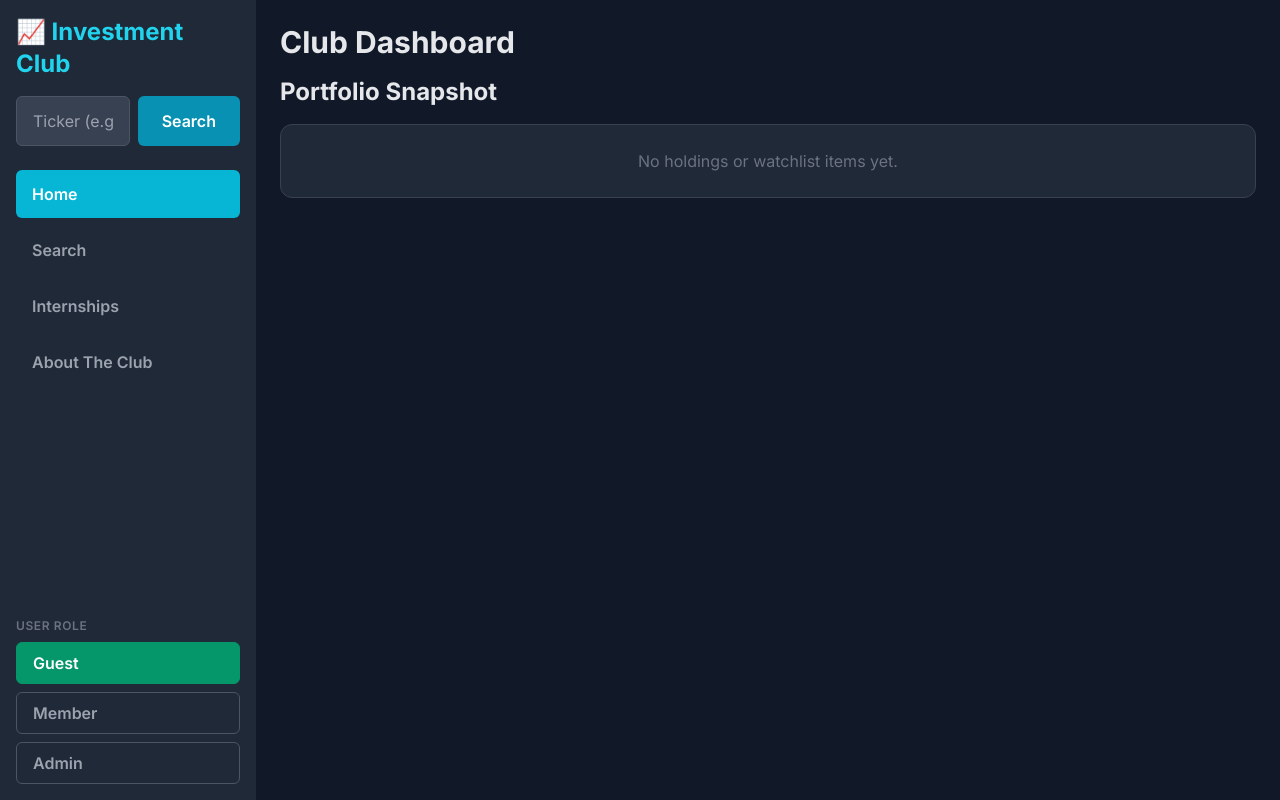
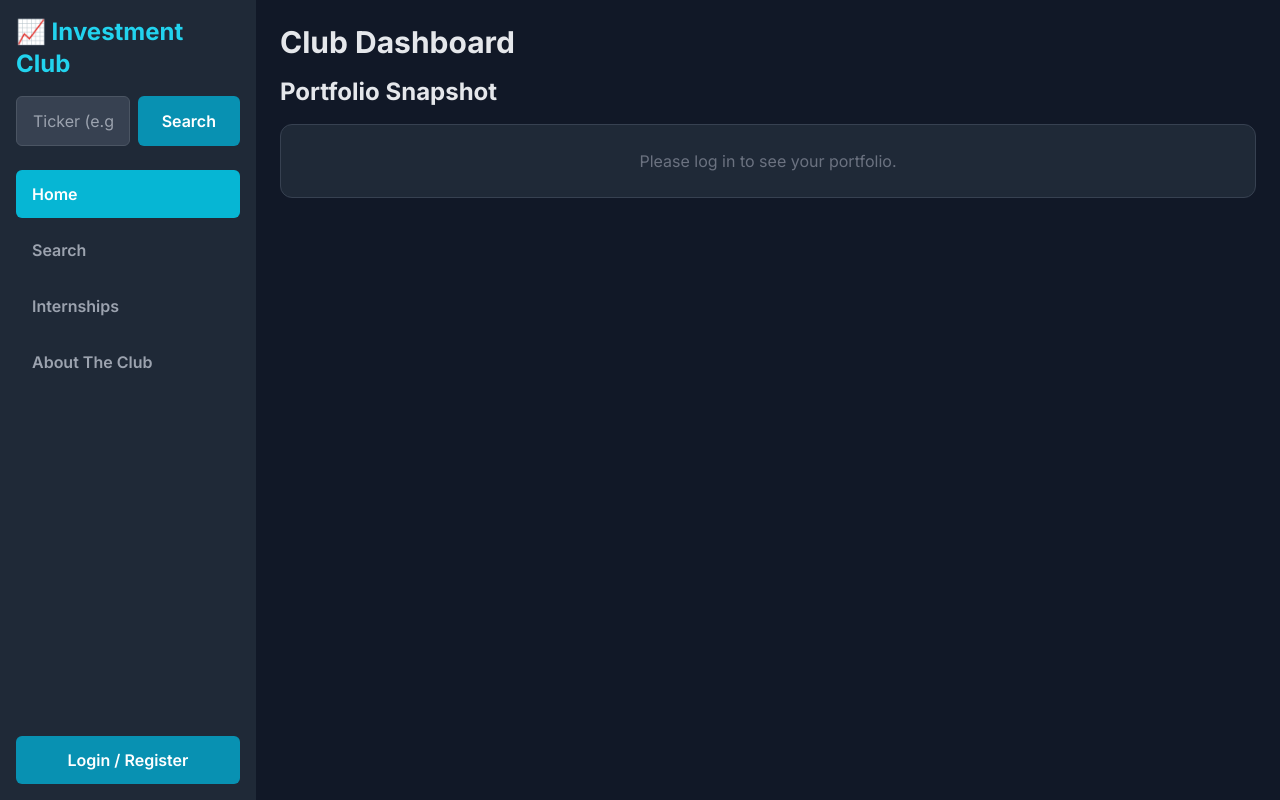
Before and after one commit to CivilizedCoder/InvestmentClub, a Flask app: page / in a window 1280 px wide. Run offline with Flask 3, Linux system fonts and the light colour scheme; data that the repository does not hold is empty; some libraries are stand-ins or nearby versions.

Commit message:
users v1

```diff
--- a/app.py
+++ b/app.py
@@ -1,6 +1,8 @@
 # app.py
-from flask import Flask, jsonify, render_template, request
+from flask import Flask, jsonify, render_template, request, redirect, url_for
 from flask_sqlalchemy import SQLAlchemy
+from flask_login import LoginManager, UserMixin, login_user, logout_user, login_required, current_user
+from flask_bcrypt import Bcrypt
 import yfinance as yf
 import pandas as pd
 import os
@@ -8,9 +10,19 @@ from sqlalchemy import inspect, text, func
 from sqlalchemy.exc import ProgrammingError
 import math
 from datetime import datetime, timedelta
+import click
 
-# Initialize the SQLAlchemy database extension WITHOUT an app instance.
+# Initialize extensions
 db = SQLAlchemy()
+bcrypt = Bcrypt()
+login_manager = LoginManager()
+login_manager.login_view = 'login' # Redirect to /login if @login_required fails
+login_manager.login_message_category = 'info'
+
+@login_manager.user_loader
+def load_user(user_id):
+    """Flask-Login hook to load a user from the database."""
+    return User.query.get(int(user_id))
 
 # Initialize the Flask application
 app = Flask(__name__,
@@ -34,13 +46,32 @@ if database_url:
         database_url += '?sslmode=require'
 
 app.config['SQLALCHEMY_DATABASE_URI'] = database_url
+app.config['SECRET_KEY'] = os.environ.get('SECRET_KEY', 'a-fallback-secret-key-for-development') # Needed for sessions
 app.config['SQLALCHEMY_TRACK_MODIFICATIONS'] = False
 app.config['SQLALCHEMY_ENGINE_OPTIONS'] = { 'pool_pre_ping': True }
 
-# Now, associate the database with the app instance.
+# Now, associate the extensions with the app instance.
 db.init_app(app)
+bcrypt.init_app(app)
+login_manager.init_app(app)
 
 # --- DATABASE MODELS ---
+class User(UserMixin, db.Model):
+    """User model for authentication and roles."""
+    id = db.Column(db.Integer, primary_key=True)
+    username = db.Column(db.String(80), unique=True, nullable=False)
+    password_hash = db.Column(db.String(128), nullable=False)
+    role = db.Column(db.String(20), nullable=False, default='member') # Roles: 'member', 'admin'
+
+    def set_password(self, password):
+        self.password_hash = bcrypt.generate_password_hash(password).decode('utf-8')
+
+    def check_password(self, password):
+        return bcrypt.check_password_hash(self.password_hash, password)
+
+    def to_dict(self):
+        return {'id': self.id, 'username': self.username, 'role': self.role}
+
 class Holding(db.Model):
     id = db.Column(db.Integer, primary_key=True)
     symbol = db.Column(db.String(10), nullable=False)
@@ -111,6 +142,26 @@ with app.app_context():
 def shutdown_session(exception=None):
     db.session.remove()
 
+# --- CLI COMMANDS ---
+@app.cli.command("create-admin")
+def create_admin():
+    """Creates the initial admin user from environment variables."""
+    admin_user = os.environ.get('ADMIN_USERNAME')
+    admin_pass = os.environ.get('ADMIN_PASSWORD')
+    if not admin_user or not admin_pass:
+        print("Error: ADMIN_USERNAME and ADMIN_PASSWORD environment variables must be set.")
+        return
+
+    if User.query.filter_by(username=admin_user).first():
+        print(f"User '{admin_user}' already exists.")
+        return
+
+    new_admin = User(username=admin_user, role='admin')
+    new_admin.set_password(admin_pass)
+    db.session.add(new_admin)
+    db.session.commit()
+    print(f"Admin user '{admin_user}' created successfully.")
+
 # --- HELPER FUNCTIONS ---
 def add_columns_if_missing():
     """Checks for and adds missing columns to tables."""
@@ -174,10 +225,62 @@ def format_df_to_records(df):
     df = df.where(pd.notnull(df), None)
     return df.to_dict('records')
 
+# --- AUTHENTICATION ROUTES ---
+@app.route('/login', methods=['GET', 'POST'])
+def login():
+    if current_user.is_authenticated:
+        return redirect(url_for('index'))
+    if request.method == 'POST':
+        data = request.get_json()
+        user = User.query.filter_by(username=data['username']).first()
+        if user and user.check_password(data['password']):
+            login_user(user, remember=True)
+            return jsonify({'success': True, 'user': user.to_dict()})
+        return jsonify({'success': False, 'error': 'Invalid username or password'}), 401
+    return render_template('login.html')
+
+@app.route('/register', methods=['GET', 'POST'])
+def register():
+    if current_user.is_authenticated:
+        return redirect(url_for('index'))
+    if request.method == 'POST':
+        data = request.get_json()
+        username = data.get('username')
+        password = data.get('password')
+        if not username or not password:
+            return jsonify({'success': False, 'error': 'Username and password are required.'}), 400
+        if User.query.filter_by(username=username).first():
+            return jsonify({'success': False, 'error': 'Username is already taken.'}), 400
+
+        new_user = User(username=username, role='member') # New users are members by default
+        new_user.set_password(password)
+        db.session.add(new_user)
+        db.session.commit()
+        login_user(new_user, remember=True)
+        return jsonify({'success': True, 'user': new_user.to_dict()})
+    return render_template('register.html')
+
+@app.route('/logout')
+@login_required
+def logout():
+    logout_user()
+    return redirect(url_for('login'))
+
 # --- HTML & API ROUTES ---
 @app.route('/')
 def index():
     return render_template('index.html')
+
+@app.route('/api/status')
+def get_status():
+    """Provides frontend with current user's login status and info."""
+    if current_user.is_authenticated:
+        return jsonify({
+            'loggedIn': True,
+            'user': current_user.to_dict()
+        })
+    else:
+        return jsonify({'loggedIn': False})
 
 @app.route('/api/quotes', methods=['POST'])
 def get_quotes():
@@ -332,6 +435,7 @@ def get_stock_data(ticker_symbol):
 # --- DATABASE API ENDPOINTS ---
 
 @app.route('/api/portfolio', methods=['GET'])
+@login_required
 def get_transactions():
     try:
         transactions = Holding.query.order_by(Holding.date.asc()).all()
@@ -344,8 +448,14 @@ def get_transactions():
 
 
 @app.route('/api/transaction', methods=['POST'])
+@login_required
 def add_transaction():
     data = request.get_json()
+    is_real = data.get('isReal', False)
+
+    # --- Secure Role-Based Validation ---
+    if is_real and current_user.role != 'admin':
+        return jsonify({"error": "Forbidden: Only admins can add real transactions."}), 403
 
     # --- VALIDATION ---
     if data.get('transactionType') == 'sell':
@@ -400,7 +510,10 @@ def add_transaction():
     return jsonify(new_transaction.to_dict()), 201
 
 @app.route('/api/transaction/<int:transaction_id>', methods=['DELETE'])
+@login_required
 def delete_transaction(transaction_id):
+    if current_user.role != 'admin':
+        return jsonify({"error": "Forbidden: Only admins can delete transactions."}), 403
     transaction = Holding.query.get(transaction_id)
     if transaction is None: return jsonify({"error": "Transaction not found"}), 404
     db.session.delete(transaction)
@@ -408,7 +521,10 @@ def delete_transaction(transaction_id):
     return jsonify({"message": "Transaction deleted successfully"})
 
 @app.route('/api/portfolio/section', methods=['POST'])
+@login_required
 def update_holding_section():
+    if current_user.role != 'admin':
+        return jsonify({"error": "Forbidden: Only admins can modify sections."}), 403
     data = request.get_json()
     symbol = data.get('symbol')
     new_section = data.get('section')
@@ -430,7 +546,11 @@ def update_holding_section():
 # Presentations
 @app.route('/api/presentations', methods=['GET'])
 def get_presentations():
-    role = request.args.get('role', 'guest')
+    # Determine role securely from the logged-in user
+    role = 'guest'
+    if current_user.is_authenticated:
+        role = current_user.role
+
     try:
         presentations = Presentation.query.order_by(Presentation.id.desc()).all()
         return jsonify([p.to_dict(role=role) for p in presentations])
@@ -444,6 +564,7 @@ def get_presentations():
 
 
 @app.route('/api/presentations', methods=['POST'])
+@login_required
 def add_presentation():
     data = request.get_json()
     if not all(k in data for k in ['title', 'url', 'ticker', 'action']):
@@ -463,6 +584,7 @@ def add_presentation():
     return jsonify(new_presentation.to_dict(role='admin')), 201
 
 @app.route('/api/presentations/<int:presentation_id>/vote', methods=['POST'])
+@login_required
 def vote_on_presentation(presentation_id):
     data = request.get_json()
     vote_type = data.get('voteType')
@@ -499,7 +621,10 @@ def get_page_content(page_name):
         return jsonify({'content': default_content.get(page_name, '<p>Content not found.</p>')})
 
 @app.route('/api/page/<page_name>', methods=['POST'])
+@login_required
 def update_page_content(page_name):
+    if current_user.role != 'admin':
+        return jsonify({"error": "Forbidden: Only admins can edit page content."}), 403
     data = request.get_json()
     new_content = data.get('content')
 
@@ -515,4 +640,5 @@ def update_page_content(page_name):
 
 
 if __name__ == '__main__':
+    # Use a different port if needed, e.g., app.run(debug=True, port=5001)
     app.run(debug=True)
--- a/requirements.txt
+++ b/requirements.txt
@@ -4,3 +4,5 @@ yfinance
 gunicorn
 Flask-SQLAlchemy
 psycopg2
+Flask-Login
+Flask-Bcrypt
--- a/static/script.js
+++ b/static/script.js
@@ -7,14 +7,25 @@ document.addEventListener('DOMContentLoaded', () => {
     let recentSearches = [];
     const MAX_RECENT_SEARCHES = 5;
     let transactionToDeleteId = null;
-    let currentUserRole = 'guest'; // 'guest', 'member', or 'admin'
+    // The currentUser object is the single source of truth for user state.
+    let currentUser = { loggedIn: false, username: 'Guest', role: 'guest' };
 
     // --- INITIALIZATION ---
     async function initialize() {
         initializeEventListeners();
-        await fetchTransactions();
+        // Fetch user status first to determine permissions before loading data
+        await fetchUserStatus();
+
+        // Only fetch sensitive data if logged in
+        if (currentUser.loggedIn) {
+            await fetchTransactions();
+        }
+
+        // Update UI based on permissions and then activate the default tab
         updateUIVisibility();
         activateTab('home');
+
+        // Fetch public content
         fetchPageContent('about');
         fetchPageContent('internships');
 
@@ -22,6 +33,47 @@ document.addEventListener('DOMContentLoaded', () => {
         setInterval(autoRefreshPrices, 10000);
         // Set an interval to refresh presentation vote timers
         setInterval(renderPresentations, 60000);
+    }
+
+    // --- AUTHENTICATION & USER STATUS ---
+    async function fetchUserStatus() {
+        try {
+            const response = await fetch('/api/status');
+            const data = await response.json();
+            if (data.loggedIn) {
+                currentUser = {
+                    loggedIn: true,
+                    username: data.user.username,
+                    role: data.user.role
+                };
+            } else {
+                currentUser = { loggedIn: false, username: 'Guest', role: 'guest' };
+            }
+        } catch (error) {
+            console.error("Error fetching user status:", error);
+            currentUser = { loggedIn: false, username: 'Guest', role: 'guest' };
+        }
+        // Update the auth section in the sidebar
+        renderAuthSection();
+    }
+
+    function renderAuthSection() {
+        const authSection = document.getElementById('auth-section');
+        if (!authSection) return;
+
+        if (currentUser.loggedIn) {
+            authSection.innerHTML = `
+                <div class="text-center mb-2">
+                    <p class="font-semibold text-white">${currentUser.username}</p>
+                    <p class="text-sm text-gray-400 capitalize">${currentUser.role}</p>
+                </div>
+                <a href="/logout" class="button-secondary w-full text-center">Logout</a>
+            `;
+        } else {
+            authSection.innerHTML = `
+                <a href="/login" class="button-primary w-full text-center">Login / Register</a>
+            `;
+        }
     }
 
     // --- AUTO-REFRESHER ---
@@ -112,13 +164,6 @@ document.addEventListener('DOMContentLoaded', () => {
             }
         });
 
-        document.getElementById('userRoleSelector').addEventListener('click', (e) => {
-            if (e.target.matches('.role-btn')) {
-                const newRole = e.target.dataset.role;
-                setCurrentUserRole(newRole);
-            }
-        });
-
         // --- INJECT AND SET UP 'ADD TEXT' BUTTONS ---
         const addCardButtons = document.querySelectorAll('#addAboutCardBtn, #addInternshipsCardBtn');
         addCardButtons.forEach(btn => {
@@ -140,21 +185,14 @@ document.addEventListener('DOMContentLoaded', () => {
     }
 
     // --- USER PERMISSIONS ---
-    function setCurrentUserRole(role) {
-        currentUserRole = role;
-        document.querySelectorAll('.role-btn').forEach(btn => {
-            btn.classList.toggle('active', btn.dataset.role === role);
-        });
-        updateUIVisibility();
-    }
-
     function updateUIVisibility() {
+        const role = currentUser.role;
         const guestTabs = ['home', 'search', 'internships', 'about'];
         const memberTabs = [...guestTabs, 'portfolio', 'transactions', 'presentations'];
         const adminTabs = [...memberTabs, 'admin'];
 
         let visibleTabs;
-        switch (currentUserRole) {
+        switch (role) {
             case 'member': visibleTabs = memberTabs; break;
             case 'admin': visibleTabs = adminTabs; break;
             default: visibleTabs = guestTabs; // guest
@@ -172,10 +210,14 @@ document.addEventListener('DOMContentLoaded', () => {
         }
 
         // Show/hide admin buttons
-        const isAdmin = currentUserRole === 'admin';
+        const isAdmin = role === 'admin';
         document.getElementById('editAboutBtn').classList.toggle('hidden', !isAdmin);
         document.getElementById('editInternshipsBtn').classList.toggle('hidden', !isAdmin);
-        document.getElementById('addSectionBtn').style.display = isAdmin ? 'block' : 'none';
+
+        const addSectionBtn = document.getElementById('addSectionBtn');
+        if(addSectionBtn) {
+            addSectionBtn.style.display = isAdmin ? 'block' : 'none';
+        }
 
         // Re-render content that depends on role
         renderSearchTab(currentStockData);
@@ -236,7 +278,16 @@ document.addEventListener('DOMContentLoaded', () => {
     async function fetchTransactions() {
         try {
             const response = await fetch('/api/portfolio');
-            if (!response.ok) throw new Error('Failed to fetch transactions');
+            if (!response.ok) {
+                // If unauthorized (401), it will be caught, and transactions will remain empty.
+                // This is expected for logged-out users.
+                if (response.status === 401) {
+                    console.log("User not logged in. Cannot fetch transactions.");
+                    transactions = [];
+                    return;
+                }
+                throw new Error('Failed to fetch transactions');
+            }
             transactions = await response.json();
         } catch (error) {
             console.error("Fetch transactions error:", error);
@@ -259,7 +310,8 @@ document.addEventListener('DOMContentLoaded', () => {
         };
 
         if (isReal) {
-            if (currentUserRole !== 'admin') {
+            // Frontend check for better UX, but the backend now enforces this rule.
+            if (currentUser.role !== 'admin') {
                 alert("Only admins can add real transactions.");
                 return;
             }
@@ -313,7 +365,7 @@ document.addEventListener('DOMContentLoaded', () => {
     }
 
     function promptForDelete(id) {
-        if (currentUserRole !== 'admin') {
+        if (currentUser.role !== 'admin') {
             alert("Only admins can delete transactions.");
             return;
         }
@@ -632,7 +684,7 @@ document.addEventListener('DOMContentLoaded', () => {
                     </div>
                     <div class="chart-container" style="height: 400px;"><canvas id="stockChart"></canvas></div>
                 </div>
-                ${currentUserRole !== 'guest' ? getAddToPortfolioHtml(info.symbol) : ''}
+                ${currentUser.loggedIn ? getAddToPortfolioHtml(info.symbol) : ''}
                 <div class="space-y-4 mt-6">
                     ${createCollapsibleSection('Key Statistics', statsContent)}
                     ${createCollapsibleSection('Valuation Ratios', ratiosContent)}
@@ -677,7 +729,7 @@ document.addEventListener('DOMContentLoaded', () => {
             searchContent.querySelector('.timeframe-btn[data-range="1Y"]')?.classList.add('active');
             updateChartByRange(data.historical, '1Y');
 
-            if (currentUserRole !== 'guest') {
+            if (currentUser.loggedIn) {
                 const isRealCheckbox = document.getElementById('isRealCheckbox');
                 const realPurchaseInputs = document.getElementById('realPurchaseInputs');
                 const addToPortfolioBtn = document.getElementById('addToPortfolioBtn');
@@ -823,6 +875,11 @@ document.addEventListener('DOMContentLoaded', () => {
         const summaryList = document.getElementById('portfolioSummaryList');
         if (!summaryList) return;
 
+        if (!currentUser.loggedIn) {
+            summaryList.innerHTML = '<p class="col-span-full text-center text-gray-500 card">Please log in to see your portfolio.</p>';
+            return;
+        }
+
         const watchlistItems = transactions.filter(t => !t.isReal);
         const currentPositions = aggregatePortfolio(transactions);
 
@@ -876,6 +933,13 @@ document.addEventListener('DOMContentLoaded', () => {
 
     function renderTransactionHistory() {
         const listEl = document.getElementById('transactionList');
+        if (!listEl) return;
+
+        if (!currentUser.loggedIn) {
+            listEl.innerHTML = '<tr><td colspan="8" class="text-center p-4 text-gray-500">Please log in to see transactions.</td></tr>';
+            return;
+        }
+
         const realTransactions = transactions.filter(item => item.isReal);
 
         listEl.innerHTML = '';
@@ -909,7 +973,7 @@ document.addEventListener('DOMContentLoaded', () => {
         const listEl = document.getElementById('presentationList');
         const submitCard = document.getElementById('submitPresentationCard');
 
-        if (currentUserRole === 'guest') {
+        if (currentUser.role === 'guest') {
             submitCard.style.display = 'none';
         } else {
             submitCard.style.display = 'block';
@@ -924,7 +988,8 @@ document.addEventListener('DOMContentLoaded', () => {
         }
 
         try {
-            const response = await fetch(`/api/presentations?role=${currentUserRole}`);
+            // The role is no longer sent in the query. The backend knows the user's role.
+            const response = await fetch(`/api/presentations`);
             const presentations = await response.json();
             listEl.innerHTML = '';
             if (presentations.length === 0) {
@@ -947,7 +1012,7 @@ document.addEventListener('DOMContentLoaded', () => {
                 }
 
                 let voteButtons = '';
-                if (p.isVotingOpen && currentUserRole !== 'guest') {
+                if (p.isVotingOpen && currentUser.role !== 'guest') {
                     voteButtons = `
                         <button class="vote-btn" data-id="${p.id}" data-type="for"><i class="fas fa-thumbs-up text-green-500"></i></button>
                         <button class="vote-btn" data-id="${p.id}" data-type="against"><i class="fas fa-thumbs-down text-red-500"></i></button>
@@ -981,6 +1046,14 @@ document.addEventListener('DOMContentLoaded', () => {
 
     async function renderPortfolioDashboard(newSectionName = null) {
         const sectionsEl = document.getElementById('portfolioSections');
+        if (!sectionsEl) return;
+
+        if (!currentUser.loggedIn) {
+            sectionsEl.innerHTML = '<p class="card text-center text-gray-500">Please log in to see the portfolio dashboard.</p>';
+            updatePortfolioTotals([]);
+            return;
+        }
+
         const currentPositions = aggregatePortfolio(transactions);
 
         if (currentPositions.length === 0 && !newSectionName) {
@@ -1114,7 +1187,7 @@ document.addEventListener('DOMContentLoaded', () => {
     }
 
     function initializeDragAndDrop() {
-        if (currentUserRole !== 'admin') return;
+        if (currentUser.role !== 'admin') return;
         const holdingLists = document.querySelectorAll('.holding-list');
         holdingLists.forEach(list => {
             new Sortable(list, {
--- a/static/styles.css
+++ b/static/styles.css
@@ -38,7 +38,7 @@ body {
     color: white;
 }
 
-/* --- USER ROLE SELECTOR --- */
+/* --- USER ROLE SELECTOR (DEPRECATED, but keeping for reference if needed) --- */
 .role-btn {
     width: 100%;
     text-align: left;
@@ -130,6 +130,8 @@ body {
     cursor: pointer;
     transition: background-color 0.2s ease-in-out;
     white-space: nowrap;
+    text-decoration: none; /* For <a> tags styled as buttons */
+    display: inline-block; /* For <a> tags styled as buttons */
 }
 .button-primary:hover {
     background-color: #0E7490; /* cyan-700 */
@@ -153,11 +155,13 @@ body {
     background-color: #4B5563; /* gray-600 */
     color: white;
     font-weight: 600;
-    padding: 0.5rem 1rem;
+    padding: 0.75rem 1.5rem;
     border-radius: 0.375rem;
     border: none;
     cursor: pointer;
     transition: background-color 0.2s ease-in-out;
+    text-decoration: none; /* For <a> tags styled as buttons */
+    display: inline-block; /* For <a> tags styled as buttons */
 }
 .button-secondary:hover {
     background-color: #374151; /* gray-700 */
--- a/templates/index.html
+++ b/templates/index.html
@@ -44,13 +44,9 @@
                 <a href="#" class="nav-link" data-tab="admin">Admin Panel</a>
             </nav>
         </div>
-        <div class="mt-auto">
-            <h3 class="text-xs font-semibold text-gray-500 uppercase tracking-wider mb-2">User Role</h3>
-            <div id="userRoleSelector" class="flex flex-col space-y-2">
-                <button class="role-btn active" data-role="guest">Guest</button>
-                <button class="role-btn" data-role="member">Member</button>
-                <button class="role-btn" data-role="admin">Admin</button>
-            </div>
+        <!-- Auth section for Login/Logout, populated by JavaScript -->
+        <div class="mt-auto" id="auth-section">
+            <!-- Loading state or login/logout button will appear here -->
         </div>
     </aside>
 
```
Also changed, not shown: templates/login.html (added, +50 -0 lines), templates/register.html (added, +50 -0 lines).
